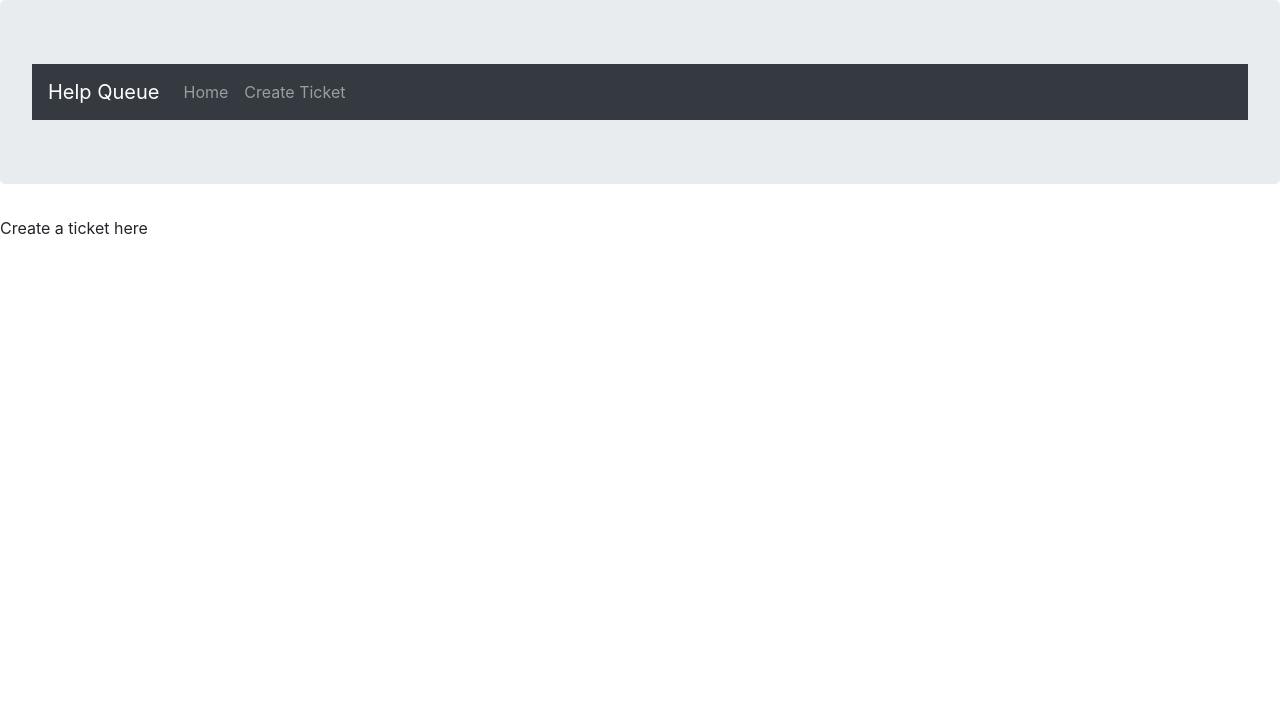
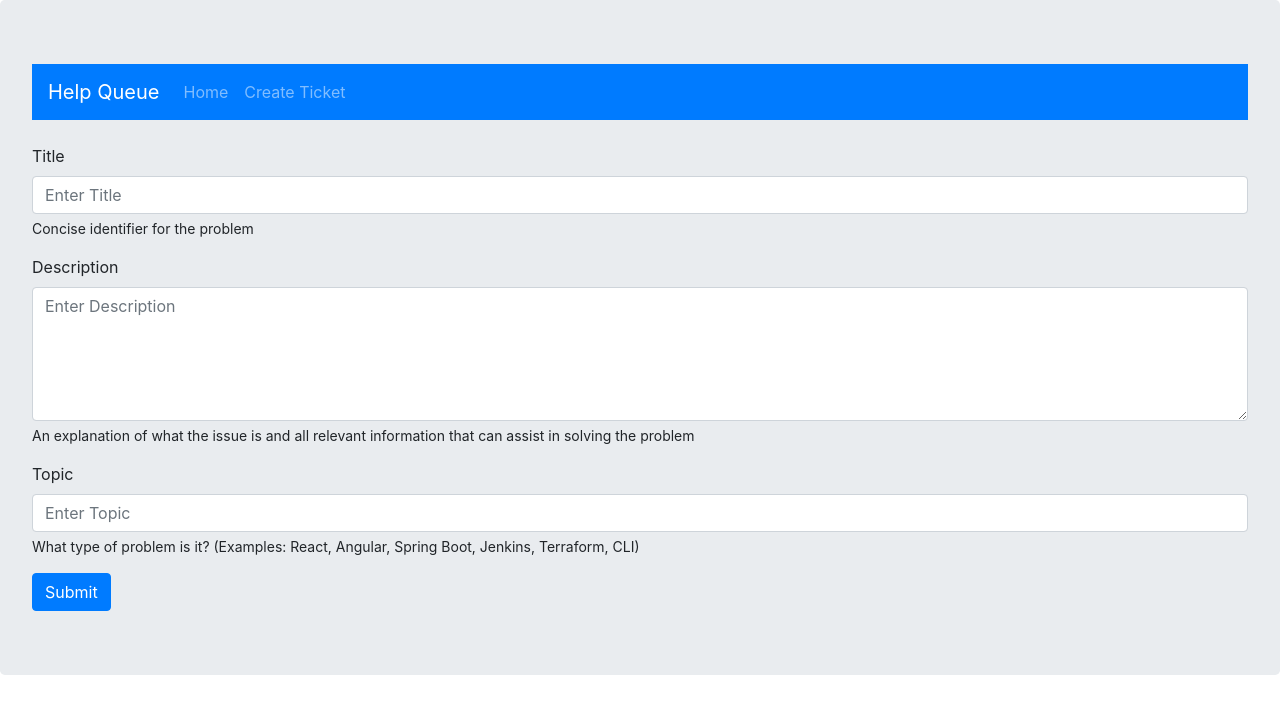
Before and after one commit to jake4327/Final_Project, a React (Create React App) app: page /create-ticket in a window 1280 px wide. Shown: the top 714 px of the page. Built offline with nearby package versions, Linux system fonts and the light colour scheme.

Commit message:
Added form for creating a ticket which now adds a ticket when submitted. Visual tweaks made to home page and now displays all tickets. Small tweaks made to navbar and trainerReg files

```diff
--- a/src/components/CreateTicket.jsx
+++ b/src/components/CreateTicket.jsx
@@ -1,11 +1,74 @@
-import React from 'react';
+import React, { useState } from 'react';
 import Navbar from './Navbar';
+import Jumbotron from 'react-bootstrap/Jumbotron';
+import Form from 'react-bootstrap/Form';
+import Button from 'react-bootstrap/Button';
+import axios from 'axios';
 
 const CreateTicket = () => {
+    const [title, setTitle] = useState([]);
+    const [description, setDescription] = useState([]);
+    const [topic, setTopic] = useState([]);
+
+    const handleClick = (click) => {
+        click.preventDefault();
+        axios.post("http://localhost:8080/addTicket", {
+            title: title,
+            description: description,
+            topic: topic
+        })
+        .then(function (response) {
+            console.log(response);
+        })
+        .catch(function (error) {
+            console.log(error);
+        });
+        window.location.href="/home";
+    }
+
+    const handleTitle = event => {
+        setTitle(event.target.value);
+    }
+
+    const handleDescription = event => {
+        setDescription(event.target.value);
+    }
+
+    const handleTopic = event => {
+        setTopic(event.target.value);
+    }
+
     return (
         <>
-            <Navbar/>
-            Create a ticket here
+            <Jumbotron>
+                <Navbar/><br/>
+                <Form>
+                    <Form.Group controlId="formTitle">
+                        <Form.Label>Title</Form.Label>
+                        <Form.Control type="text" placeholder="Enter Title" onChange={handleTitle}></Form.Control>
+                        <Form.Text>
+                            Concise identifier for the problem
+                        </Form.Text>
+                    </Form.Group>
+                    <Form.Group controlId="formDescription">
+                        <Form.Label>Description</Form.Label>
+                        <Form.Control as="textarea" rows={5} placeholder="Enter Description" onChange={handleDescription}></Form.Control>
+                        <Form.Text>
+                            An explanation of what the issue is and all relevant information that can assist in solving the problem
+                        </Form.Text>
+                    </Form.Group>
+                    <Form.Group controlId="formTopic">
+                        <Form.Label>Topic</Form.Label>
+                        <Form.Control type="text" placeholder="Enter Topic" onChange={handleTopic}></Form.Control>
+                        <Form.Text>
+                            What type of problem is it? (Examples: React, Angular, Spring Boot, Jenkins, Terraform, CLI)
+                        </Form.Text>
+                    </Form.Group>
+                    <Button variant="primary" type="submit" onClick={handleClick}>
+                        Submit
+                    </Button>
+                </Form>
+            </Jumbotron>
         </>
     );
 }
--- a/src/components/Home.jsx
+++ b/src/components/Home.jsx
@@ -1,13 +1,46 @@
-import React from 'react';
+import React, {useState, useEffect} from 'react';
 import Navbar from './Navbar';
+import Jumbotron from 'react-bootstrap/Jumbotron';
+import axios from 'axios';
 
 const Home = () => {
-    return (
-        <>
-            <Navbar/>
-            Welcome back broski
-        </>
-    );
+    const [error, setError] = useState(null);
+    const [isLoaded, setIsLoaded] = useState(false);
+    const [items, setItems] = useState([]);
+
+    useEffect( () => {
+        axios.get("http://localhost:8080/viewAllTickets")
+        .then(res => res)
+        .then(
+            (res) => {
+                setIsLoaded(true);
+                console.log(res.data);
+                setItems(res.data);
+            },
+            (error) => {
+                setIsLoaded(true);
+                setError(error);
+            }
+        )
+    },[]);
+    if(error) {
+        return <div>Oops... something happened... {error.message}</div>
+    } else if(!isLoaded) {
+        return <div>Please wait... your data is still being loaded</div>
+    } else {
+        return (
+            <Jumbotron>
+                <Navbar/><br/>
+                <h3>Welcome back (username placeholder)!</h3>
+                <h4>All Tickets</h4>
+                <ul>
+                    {items.map( (data) => (
+                        <li key={data.ticketId}> {data.description} </li>
+                    ))}
+                </ul>
+            </Jumbotron>
+        )
+    }
 }
 
 export default Home;
--- a/src/components/Navbar.jsx
+++ b/src/components/Navbar.jsx
@@ -1,19 +1,16 @@
 import React from 'react';
-import Jumbotron from 'react-bootstrap/Jumbotron';
 import Navbar from 'react-bootstrap/Navbar';
 import Nav from 'react-bootstrap/Nav';
 
 const Navigationbar = () => {
     return (
-        <Jumbotron>
-            <Navbar bg="dark" variant="dark">
+            <Navbar bg="primary" variant="dark">
                 <Navbar.Brand>Help Queue</Navbar.Brand>
                 <Nav>
                 <Nav.Link href="/home">Home</Nav.Link>
                 <Nav.Link href="/create-ticket">Create Ticket</Nav.Link>
                 </Nav>
             </Navbar>
-        </Jumbotron>
     );
 }
 
--- a/src/components/TrainerReg.jsx
+++ b/src/components/TrainerReg.jsx
@@ -1,10 +1,23 @@
 import React from 'react';
 import Jumbotron from 'react-bootstrap/Jumbotron';
+import Button from 'react-bootstrap/Button';
 
 const TrainerReg = () => {
+    const handleClick = (click) => {
+        click.preventDefault();
+        window.location.href="/home";
+    }
     return (
         <Jumbotron>
-
+            <Button variant="primary" type="submit" size="lg" onClick={handleClick}>
+                Placeholder 1
+            </Button>
+            <Button variant="primary" type="submit" size="lg" onClick={handleClick}>
+                Placeholder 2
+            </Button>
+            <Button variant="primary" type="submit" size="lg" onClick={handleClick}>
+                Placeholder 3
+            </Button>
         </Jumbotron>
     );
 }
```
